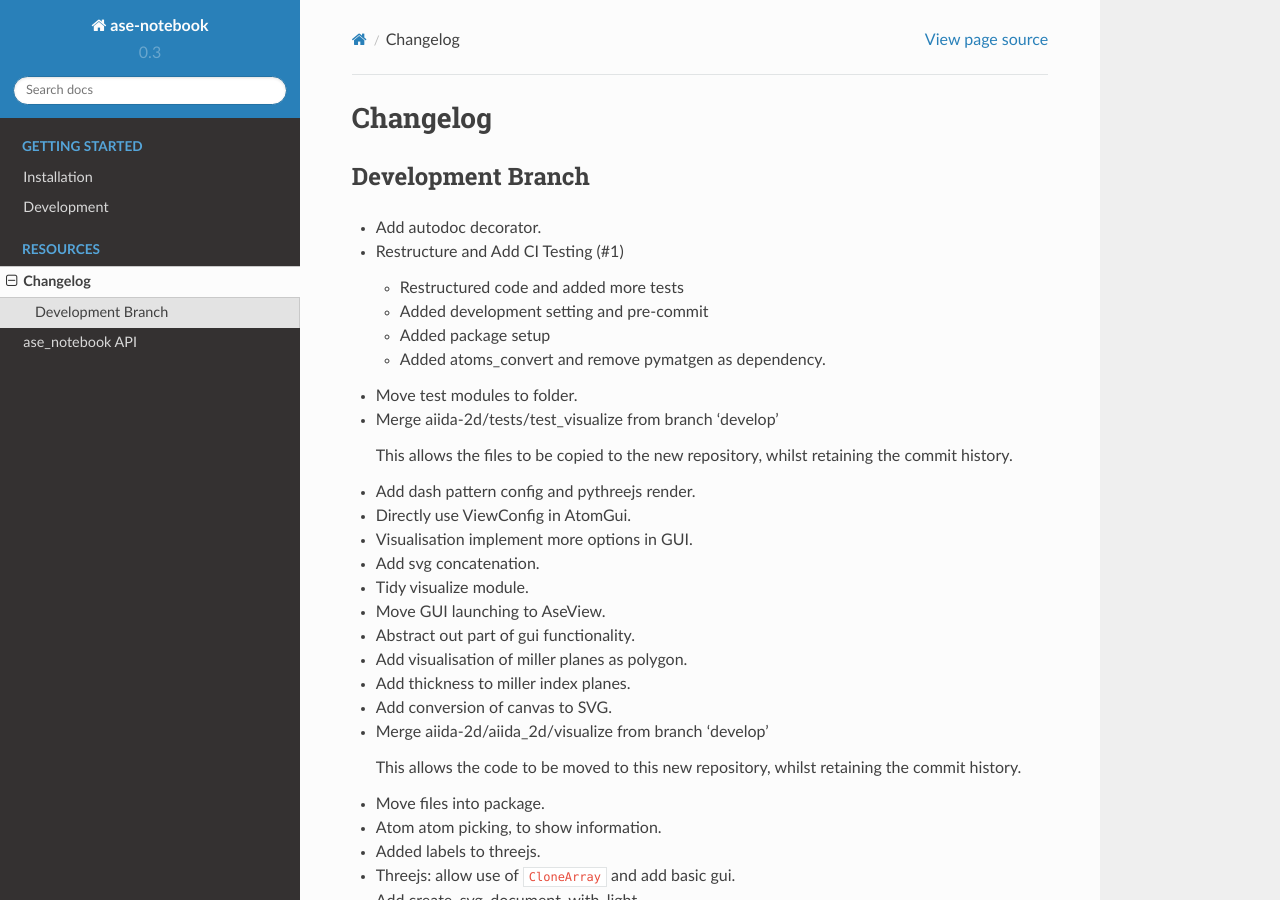
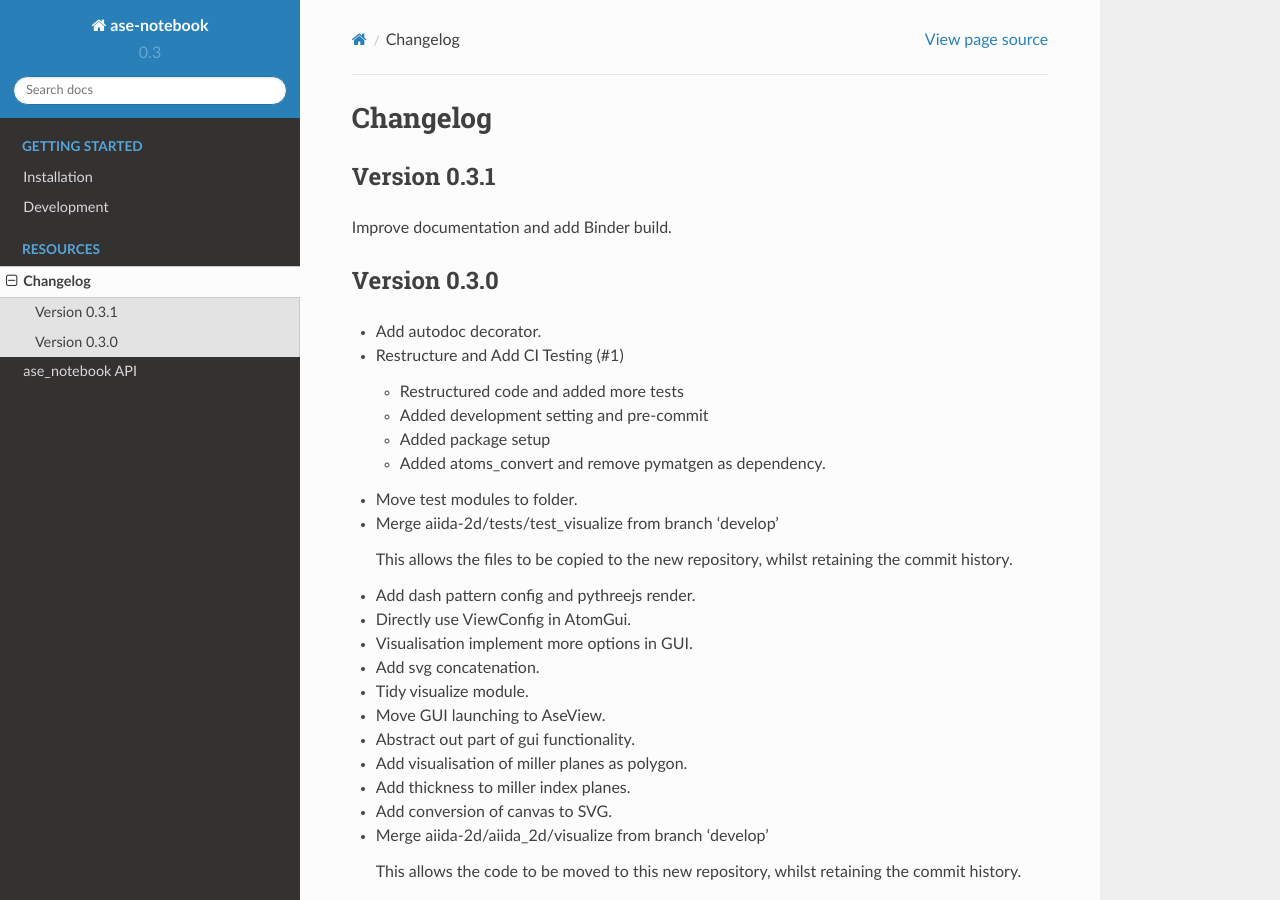
Before and after one commit to chrisjsewell/ase-notebook, a Sphinx documentation site: the page built from docs/source/changelog.rst, in a window 1280 px wide and 900 px high. Built offline with Sphinx 7.4.7 and the Read the Docs theme 2.0.0, drawn with Linux system fonts in a browser that asks for light colours; pages that are not in the unit, such as notebooks, are missing from menus.

Commit message:
version bump

```diff
--- a/ase_notebook/__init__.py
+++ b/ase_notebook/__init__.py
@@ -10,4 +10,4 @@
     # before dependencies are installed
     pass
 
-__version__ = "0.3.0"
+__version__ = "0.3.1"
--- a/docs/source/changelog.rst
+++ b/docs/source/changelog.rst
@@ -1,9 +1,13 @@
 Changelog
 =========
 
+Version 0.3.1
+-------------
 
-Development Branch
-------------------
+Improve documentation and add Binder build.
+
+Version 0.3.0
+-------------
 - Add autodoc decorator.
 
 - Restructure and Add CI Testing (#1)
```
